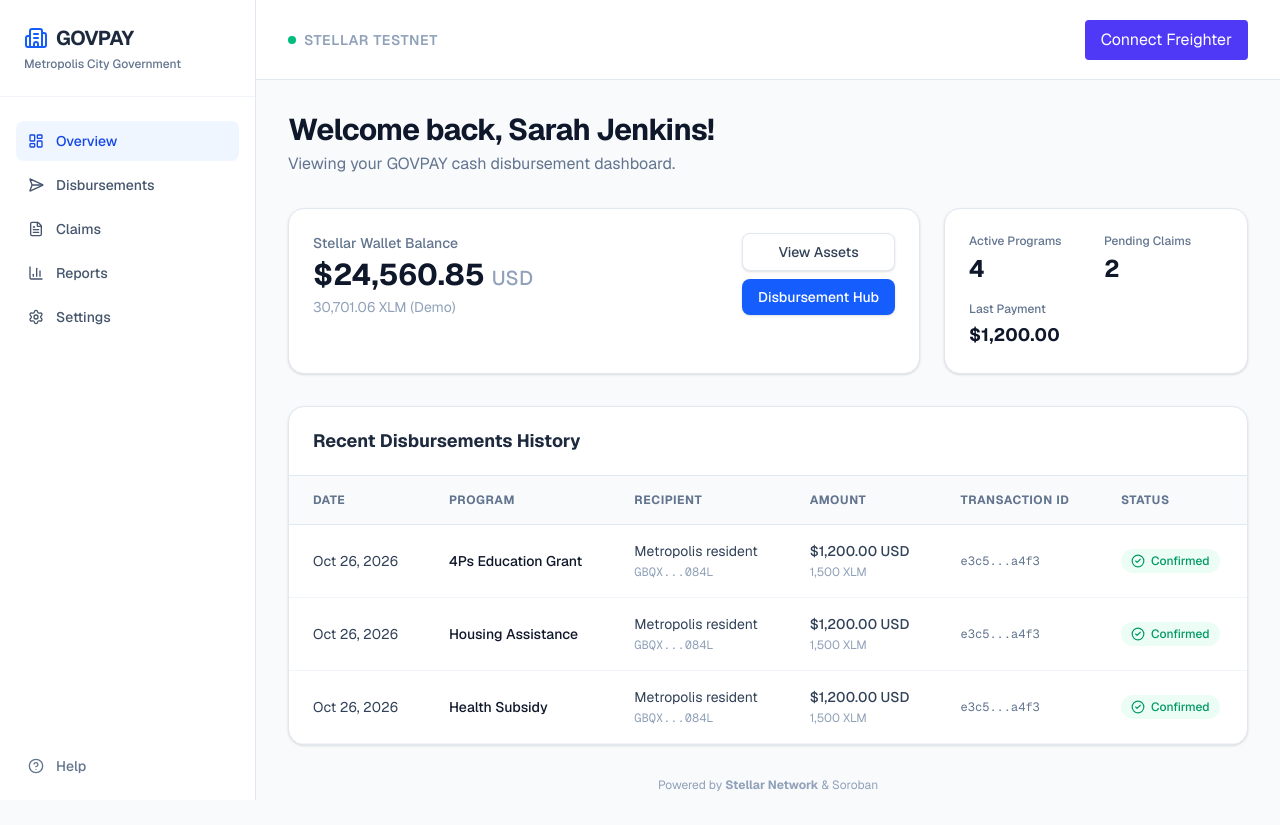
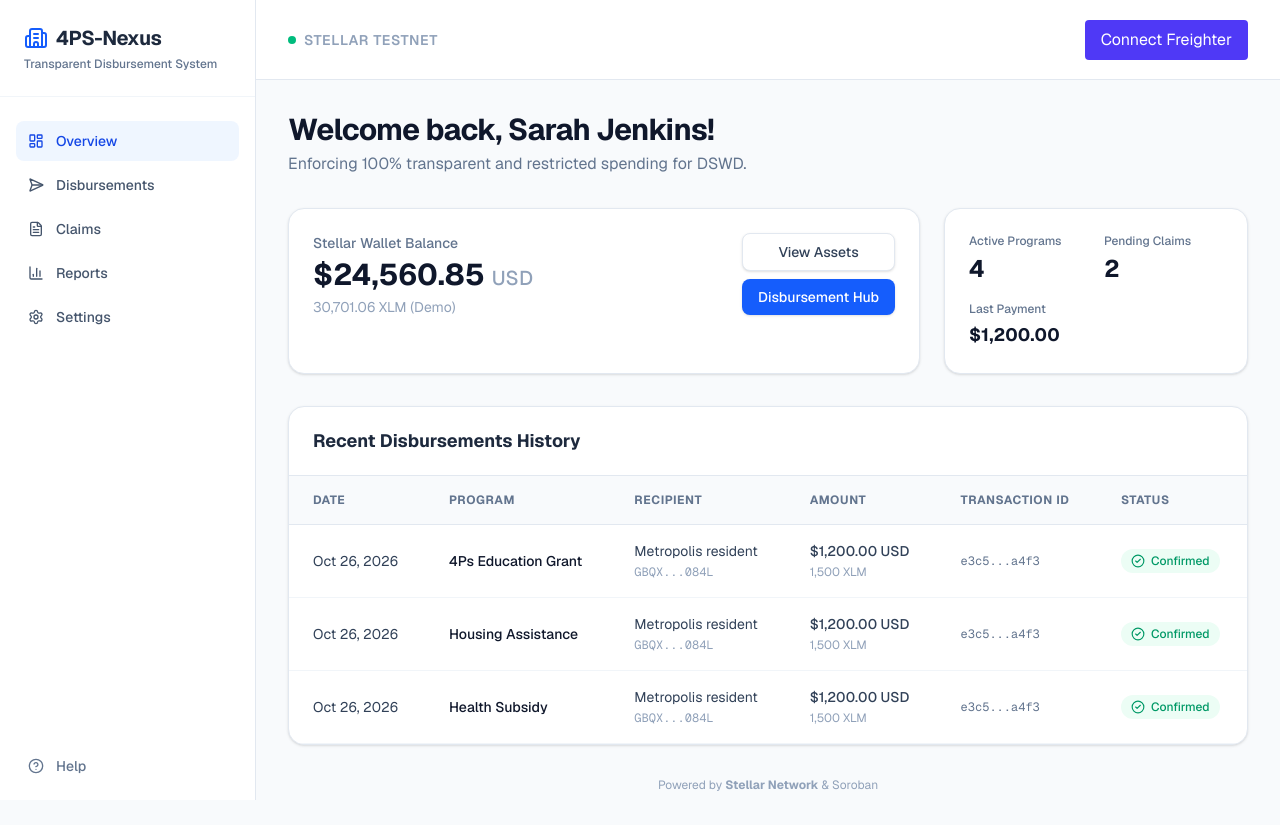
Before and after one commit to Dranyl-23/4PS-Nexus, a Next.js app in the folder web/: page / in a window 1280 px wide. Built offline with nearby package versions, Linux system fonts and the light colour scheme.

Commit message:
change description

```diff
--- a/web/src/app/page.tsx
+++ b/web/src/app/page.tsx
@@ -13,7 +13,7 @@ export default function Home() {
     <div className="p-8 max-w-6xl mx-auto w-full">
       <div className="mb-8">
         <h1 className="text-3xl font-bold text-slate-900 tracking-tight">Welcome back, Sarah Jenkins!</h1>
-        <p className="text-slate-500 mt-1">Viewing your GOVPAY cash disbursement dashboard.</p>
+        <p className="text-slate-500 mt-1">Enforcing 100% transparent and restricted spending for DSWD.</p>
       </div>
 
       {/* Top Cards */}
--- a/web/src/components/DashboardShell.tsx
+++ b/web/src/components/DashboardShell.tsx
@@ -25,9 +25,9 @@ export default function DashboardShell({ children }: { children: React.ReactNode
         <div className="p-6 border-b border-slate-100">
           <div className="flex items-center gap-2 font-bold text-xl tracking-tight text-slate-800">
             <Building2 className="h-6 w-6 text-blue-600" />
-            <span>GOVPAY</span>
+            <span>4PS-Nexus</span>
           </div>
-          <p className="text-xs text-slate-500 mt-1 font-medium">Metropolis City Government</p>
+          <p className="text-xs text-slate-500 mt-1 font-medium">Transparent Disbursement System</p>
         </div>
 
         <nav className="flex-1 px-4 space-y-1 mt-6">
```
